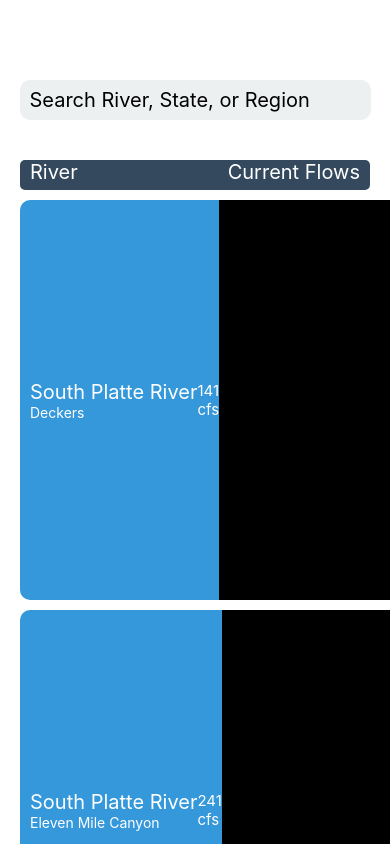
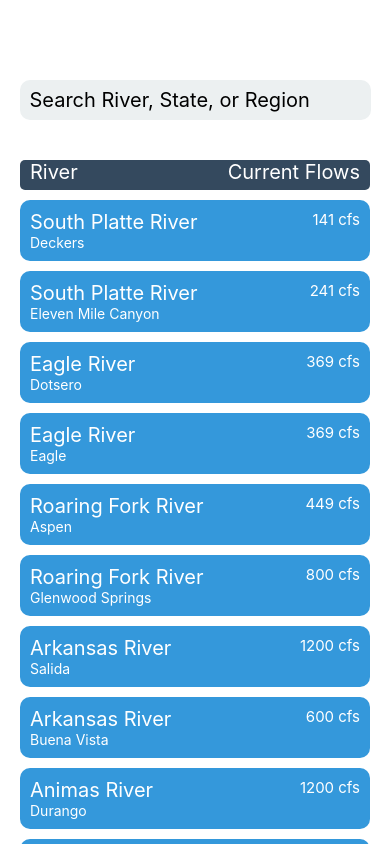
Before and after one commit to grantfogle/drift-front-end, a React Native app: screen / in a window 390 px wide. Built offline with nearby package versions, Linux system fonts and the light colour scheme.

Commit message:
added show river view on toggle button

```diff
--- a/components/River.js
+++ b/components/River.js
@@ -1,24 +1,41 @@
-import React from 'react';
+import React, { Component } from 'react';
 import { View, Text, TextInput, TouchableOpacity } from 'react-native';
 import RiverView from './RiverView';
 
-const River = ({data}) => {
-    // const {river, flow}
-    const {name, flow, geo} = data;
-    const { riverContainer, riverData, riverName, riverGeo, riverFlow, riverViewButton } = styles;
-    let displayChart = true;
-    return (
+class River extends Component {
+    constructor(props) {
+        super(props);
+        this.state = {
+            displayChart: false,
+        }
+    }
+
+    displayRiverChart() {
+        if (this.state.displayChart) {
+            return <RiverView data={this.state.displayChart}/>
+        }
+    }
+    render() {
+        const {name, flow, geo} = this.props.data;
+        const { riverContainer, riverData, riverDataHeader, riverName, riverGeo, riverFlow, riverViewButton } = styles;
+        return (
         <View style={riverContainer}>
-            <TouchableOpacity style={riverData}>
+            <TouchableOpacity style={riverData} onPress={() => {
+                console.log('it worked', this.state.displayChart);
+                this.setState({displayChart: !this.state.displayChart})
+                }}>
+                <View style={riverDataHeader}>
                     <View>
                         <Text style={riverName}>{name}</Text>
                         <Text style={riverGeo}>{geo}</Text>
                     </View>
-                <Text style={riverFlow}>{flow} cfs</Text>
-                <RiverView/>
+                    <Text style={riverFlow}>{flow} cfs</Text>
+                </View>
+                {this.displayRiverChart()}
             </TouchableOpacity>
         </View>
     );
+        }
 }
 
 export default River;
@@ -31,13 +48,20 @@ const styles = {
     },
     riverData: {
         width: '100%',
-        height: '100%',
-        flexDirection: 'row',
+        paddingTop: 10,
+        paddingBottom: 10,
+        // height: '100%',
+        flexDirection: 'column',
         backgroundColor: '#3498db',
         borderRadius: 10,
         alignItems: 'center',
         paddingLeft: 10,
         paddingRight: 10,
+    },
+    riverDataHeader: {
+        flexDirection: 'row',
+        // height: ,
+        width: '100%',
         justifyContent: 'space-between',
     },
     riverGeo: {
--- a/components/RiverView.js
+++ b/components/RiverView.js
@@ -32,8 +32,8 @@ export default RiverView;
 
 const styles = StyleSheet.create({
     chartView: {
-        height: 400,
+        height: 200,
         width: '100%',
-        backgroundColor: '#000'
+        // backgroundColor: '#000'
     },
 });
```
